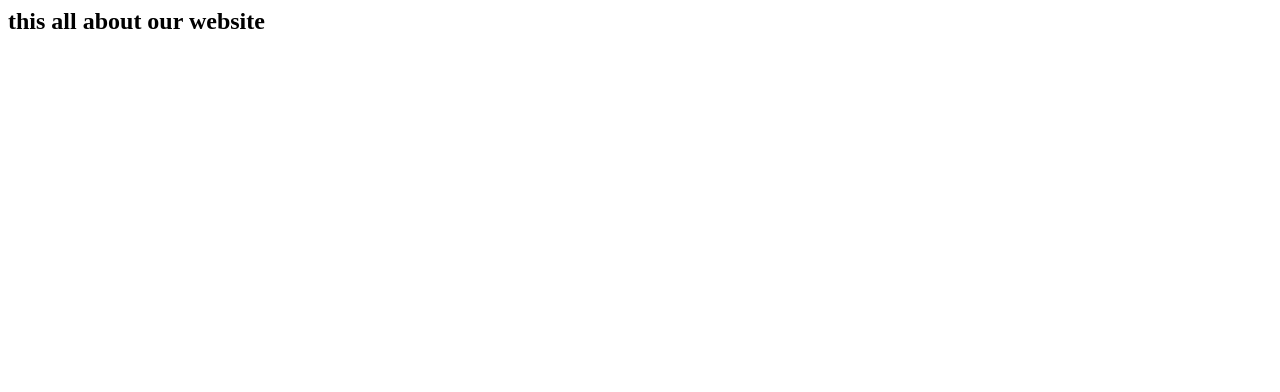
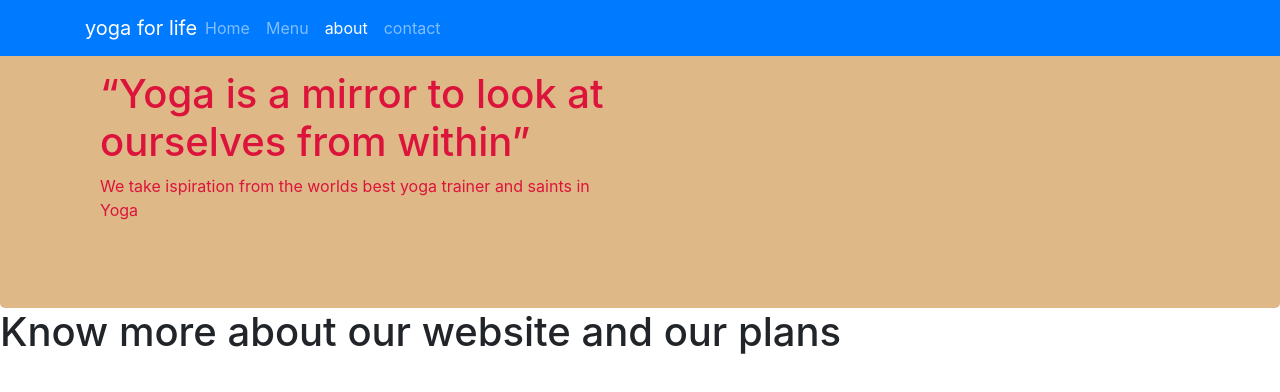
Before and after one commit to watts478/projectweb, a website: page aboutus.html in a window 1280 px wide. Drawn offline with nearby package versions, Linux system fonts and the light colour scheme.

Commit message:
absolute commit

```diff
--- a/aboutus.html
+++ b/aboutus.html
@@ -1 +1,51 @@
-<h2>this all about our website</h2>
+<!DOCTYPE html>
+<html>
+
+<head>
+	<title>Yoga-4-Life</title>
+	<!-- Required meta tags always come first -->
+	<meta charset="utf-8">
+	<meta name="viewport" content="width=device-width, initial-scale=1, shrink-to-fit=no">
+	<meta http-equiv="x-ua-compatible" content="ie=edge">
+
+	<!-- Bootstrap CSS -->
+	<link rel="stylesheet" href="node_modules/bootstrap/dist/css/bootstrap.min.css">
+	<link rel="stylesheet" href="styles.css">
+</head>
+
+<body>
+	<nav class="navbar navbar-dark navbar-expand-sm bg-primary fixed-top">
+		<div class="container">
+			<button class="navbar-toggler" type="button" data-toggle="collapse" data-target="#navbar">
+				<span class="navbar-toggler-icon"></span>
+
+			</button>
+			<a class="navbar-brand mr-auto" href="#">yoga for life</a>
+			<div class="collapse navbar-collapse" id="navbar">
+
+				<ul class="navbar-nav mr-auto">
+					<li class="nav-item"><a class="nav-link" href="#">Home</a></li>
+					<li class="nav-item"><a class="nav-link" href="#">Menu</a></li>
+					<li class="nav-item active"><a class="nav-link" href="aboutus.html">about</a></li>
+					<li class="nav-item"><a class="nav-link" href="#">contact</a></li>
+
+				</ul>
+			</div>
+
+		</div>
+
+	</nav>
+	<header class="jumbotron">
+		<div class="container">
+			<div class="row row-header">
+				<div class="col-12 col-sm-6">
+					<h1>“Yoga is a mirror to look at ourselves from within”</h1>
+					<p>We take ispiration from the worlds best yoga trainer and saints in Yoga</p>
+				</div>
+				<div class="col-12 col-sm-6">
+
+				</div>
+			</div>
+		</div>
+    </header>
+    <h1>Know more about our website and our plans</h1>
```
